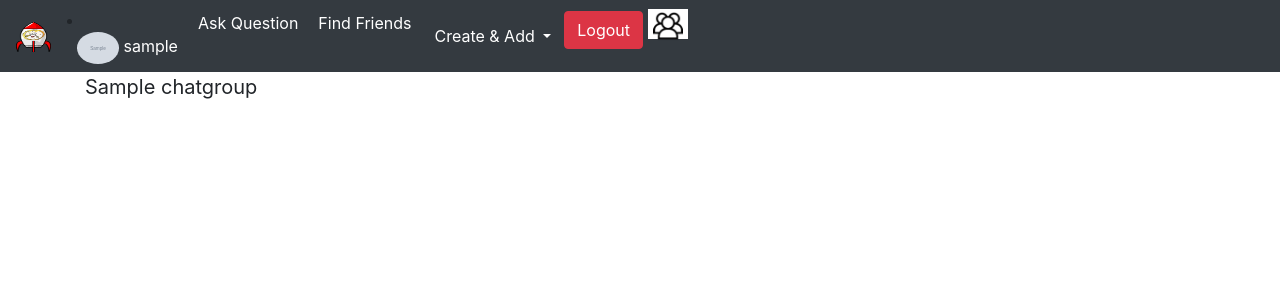
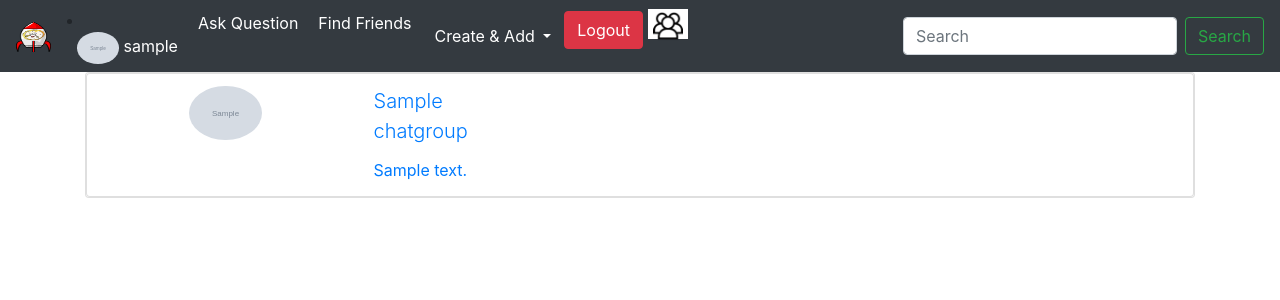
Before and after one commit to zeyad-shaban/Negawb, a Django app: page /social/mygroups/ in a window 1280 px wide. Shown: the top 300 px of the page. Run offline with Django 3.2, Linux system fonts and the light colour scheme; a user stored in the database is signed in; tables that the repository leaves empty hold one stand-in row (values such as "Sample post"); grey boxes marked "Sample" are stand-in pictures; some libraries are stand-ins or nearby versions.

Commit message:
ability to view group and added basic GroupMessage Model

```diff
--- a/social/models.py
+++ b/social/models.py
@@ -26,6 +26,8 @@ class Message(models.Model):
         return f'message_sender: {self.message_sender}, chat_box: {self.chat_box}'
 
 
+
+
 class ChatGroup(models.Model):
     title = models.CharField(max_length=75)
     description = models.CharField(max_length=200, null=True, blank=True)
@@ -52,3 +54,14 @@ class GroupRequest(models.Model):
 
     def __str__(self):
         return f'{self.request_sender} To {self.reciever}'
+
+class GroupMessage(models.Model):
+    group = models.ForeignKey(
+        ChatGroup, related_name='chat_group', null=True, on_delete=models.CASCADE)
+    message_sender = models.ForeignKey(
+        User, related_name='group_message_sender', null=True, on_delete=models.CASCADE)
+    sent_date = models.DateTimeField(auto_now_add=True)
+    message = models.TextField()
+
+    def __str__(self):
+        return f'message_sender: {self.message_sender}, chat_box: {self.group}'
--- a/social/templates/social/my_groups.html
+++ b/social/templates/social/my_groups.html
@@ -1,11 +1,41 @@
 {% extends 'categories/base.html' %}
-{% block title %}My Groups {% endblock title %}
+
+{% block title %}All People{% endblock title %}
+
+{% block searchbar %}
+<form class="form-inline" action="{% url 'people:all_peopleresults' %}" method="GET">
+    <input class="form-control mr-sm-2" type="search" name="q" placeholder="Search" aria-label="Search">
+    <input class="btn btn-outline-success my-2 my-sm-0" type="submit" value="Search">
+</form>
+{% endblock searchbar %}
+
 {% block content %}
+<div class="card card-default" id="card_contacts">
+    <div id="contacts" class="panel-collapse collapse show" aria-expanded="true">
+        <ul class="list-group pull-down" id="contact-list">
+            {% for group in groups %}
+            <li class="list-group-item">
+                <div class="row w-100">
+                    <div class="col-12 col-sm-6 col-md-3 px-0">
+                        <a href="{% url 'social:viewgroup' group.id %}">
+                            <img src="{{ group.image.url }}" alt="{{ group.title }}"
+                                class="img-fluid rounded-circle d-block mx-auto" height="73" width="73">
+                        </a>
+                    </div>
 
-
-{% for group  in groups %}
-    {{group.title}}
-{% endfor %}
-
-
+                    <a href="{% url 'social:viewgroup' group.id %}">
+                        <div class="col-12 col-sm-6 col-md-9 text-center text-sm-left">
+                            <label class="name lead">{{ group.title }}</label>
+                            <br>
+                            <span class="fa fa-fw fa-envelope fa-fw text-muted" data-toggle="tooltip" title="Bio"
+                                data-original-title="{{ group.description }}"></span>
+                            <span class="small text-truncate">{{ group.description|striptags|truncatechars:100 }}</span>
+                        </div>
+                    </a>
+                </div>
+            </li>
+            {% endfor %}
+        </ul>
+    </div>
+</div>
 {% endblock content %}
--- a/social/urls.py
+++ b/social/urls.py
@@ -7,5 +7,6 @@ urlpatterns = [
     path('create_ChatBox/<int:friend_id>/', views.create_ChatBox, name='create_ChatBox'),
     path('chat_friend/<int:friend_id>/', views.chat_friend, name='chat_friend'),
     path('createchatgroup/', views.create_chat_group, name='create_chat_group'),
-    path('mygroups/', views.my_groups, name='my_groups')
+    path('mygroups/', views.my_groups, name='my_groups'),
+    path('mygroups/<int:pk>', views.ViewGroup.as_view(), name='viewgroup'),
 ]
--- a/social/views.py
+++ b/social/views.py
@@ -1,3 +1,5 @@
+from django.urls import reverse_lazy
+from django.views import generic
 from django.http import HttpResponse as hs
 from django.shortcuts import render, get_object_or_404, redirect
 from .models import ChatBox, Message, ChatGroup, GroupRequest
@@ -57,3 +59,8 @@ def my_groups(request):
     if request.method=='GET':
         groups = ChatGroup.objects.filter(members=request.user)
         return render(request, 'social/my_groups.html', {'groups':groups})
+
+
+class ViewGroup(generic.DetailView):
+    model = ChatGroup
+    template_name = 'social/viewgroup.html'
```
Also changed, not shown: social/templates/social/viewgroup.html (added, +9 -0 lines), social/migrations/0004_groupmessage.py (added).
